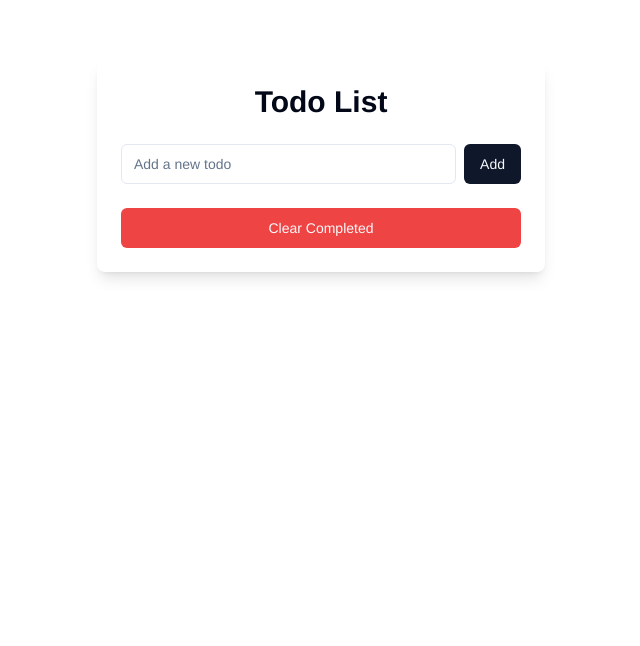
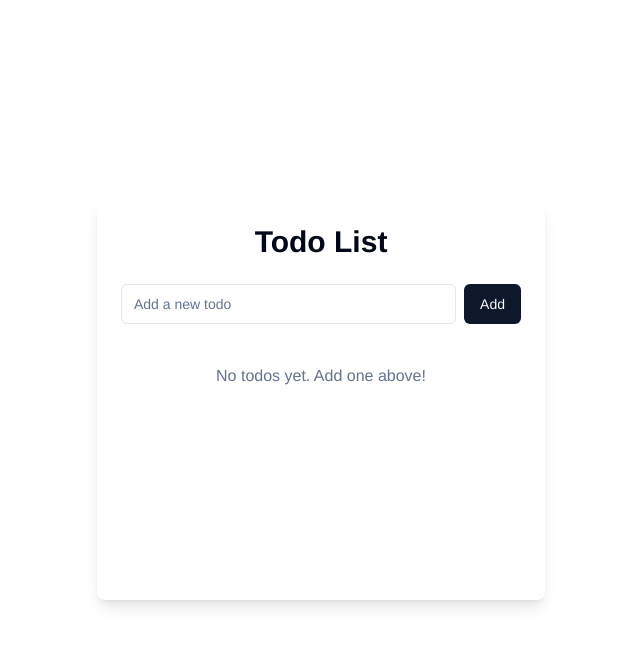
Before and after one commit to anthonybellon/vue-todo-list, a Vue app: page / in a window 1280 px wide. Shown: the top 646 px of the page, without its empty margins (319-959 px from the left). Built offline with nearby package versions, Linux system fonts and the light colour scheme.

Commit message:
fix: design UX, import issue of cn.

```diff
--- a/src/App.vue
+++ b/src/App.vue
@@ -1,18 +1,21 @@
 <script setup lang="ts">
-import { useTodoStore } from './stores/todo'
-import { onMounted } from 'vue'
-import TodoListVue from './components/TodoList.vue'
+import { useTodoStore } from "./stores/todo";
+import { onMounted } from "vue";
+import TodoListVue from "./components/TodoList.vue";
 
-const todoStore = useTodoStore()
+const todoStore = useTodoStore();
 
 onMounted(() => {
-  todoStore.loadTodos()
-})
+  todoStore.loadTodos();
+});
 </script>
 
 <template>
-  <div id="app">
-    <TodoListVue />
+  <div
+    id="app"
+    class="min-h-screen flex items-center justify-center bg-background p-4"
+  >
+    <TodoListVue class="w-full max-w-md" />
   </div>
 </template>
 
@@ -23,6 +26,5 @@ onMounted(() => {
   -moz-osx-font-smoothing: grayscale;
   text-align: center;
   color: #2c3e50;
-  margin-top: 60px;
 }
 </style>
--- a/src/components/TodoItem.vue
+++ b/src/components/TodoItem.vue
@@ -1,13 +1,11 @@
 <script lang="ts">
 import { defineComponent } from "vue";
 import { useTodoStore } from "../stores/todo";
-import { Button } from "./ui/button";
 import { Checkbox } from "./ui/checkbox";
 
 export default defineComponent({
   name: "TodoItem",
   components: {
-    Button,
     Checkbox,
   },
   props: {
@@ -31,13 +29,8 @@ export default defineComponent({
       todoStore.updateTodo({ ...props, completed: !props.completed });
     };
 
-    const deleteTodo = () => {
-      todoStore.deleteTodo(props.id);
-    };
-
     return {
       toggleComplete,
-      deleteTodo,
     };
   },
 });
@@ -59,13 +52,5 @@ export default defineComponent({
     >
       {{ text }}
     </span>
-    <Button
-      @click="deleteTodo"
-      variant="ghost"
-      size="sm"
-      class="text-destructive hover:text-destructive-foreground hover:bg-destructive/10"
-    >
-      Delete
-    </Button>
   </li>
 </template>
--- a/src/components/TodoList.vue
+++ b/src/components/TodoList.vue
@@ -1,5 +1,5 @@
 <script lang="ts">
-import { defineComponent } from "vue";
+import { defineComponent, computed } from "vue";
 import { useTodoStore } from "../stores/todo";
 import TodoItem from "./TodoItem.vue";
 import TodoInput from "./TodoInput.vue";
@@ -15,26 +15,53 @@ export default defineComponent({
   setup() {
     const todoStore = useTodoStore();
 
+    const hasCompletedTodos = computed(() => {
+      return todoStore.todos.some((todo) => todo.completed);
+    });
+
     return {
       todoStore,
+      hasCompletedTodos,
     };
   },
 });
 </script>
 
 <template>
-  <div class="max-w-md mx-auto mt-8 p-6 bg-card rounded-lg shadow-lg">
-    <h1 class="text-3xl font-bold mb-6 text-card-foreground">Todo List</h1>
-    <TodoInput class="mb-6" />
-    <ul aria-label="Todo list" class="space-y-3 mb-6">
-      <TodoItem v-for="todo in todoStore.todos" :key="todo.id" v-bind="todo" />
+  <div
+    class="bg-card rounded-lg shadow-lg p-4 sm:p-6 min-h-[400px] flex flex-col"
+  >
+    <h1
+      class="text-2xl sm:text-3xl font-bold mb-4 sm:mb-6 text-card-foreground"
+    >
+      Todo List
+    </h1>
+    <TodoInput class="mb-4 sm:mb-6" />
+    <div class="flex-grow overflow-y-auto mb-4">
+      <ul
+        v-if="todoStore.todos.length"
+        aria-label="Todo list"
+        class="space-y-2 sm:space-y-3"
+      >
+        <TodoItem
+          v-for="todo in todoStore.todos"
+          :key="todo.id"
+          v-bind="todo"
+        />
       </ul>
+      <p v-else class="text-muted-foreground text-center py-4">
+        No todos yet. Add one above!
+      </p>
+    </div>
+    <div v-if="hasCompletedTodos" class="border-t pt-4">
       <Button
         @click="todoStore.clearCompleted"
-      variant="destructive"
+        variant="outline"
+        size="sm"
         class="w-full"
       >
         Clear Completed
       </Button>
     </div>
+  </div>
 </template>
--- a/src/components/ui/button/custom-button.vue
+++ /dev/null
@@ -1,26 +0,0 @@
-<script setup lang="ts">
-import type { HTMLAttributes } from 'vue'
-import { Primitive, type PrimitiveProps } from 'radix-vue'
-import { type ButtonVariants, buttonVariants } from '.'
-import { cn } from '../../../lib/utils'
-
-interface Props extends PrimitiveProps {
-  variant?: ButtonVariants['variant']
-  size?: ButtonVariants['size']
-  class?: HTMLAttributes['class']
-}
-
-const props = withDefaults(defineProps<Props>(), {
-  as: 'custom-button'
-})
-</script>
-
-<template>
-  <Primitive
-    :as="as"
-    :as-child="asChild"
-    :class="cn(buttonVariants({ variant, size }), props.class)"
-  >
-    <slot />
-  </Primitive>
-</template>
--- /dev/null
+++ b/src/components/ui/button/customButton.vue
@@ -0,0 +1,26 @@
+<script setup lang="ts">
+import type { HTMLAttributes } from "vue";
+import { Primitive, type PrimitiveProps } from "radix-vue";
+import { type ButtonVariants, buttonVariants } from ".";
+import { cn } from "../../../lib/utils";
+
+interface Props extends PrimitiveProps {
+  variant?: ButtonVariants["variant"];
+  size?: ButtonVariants["size"];
+  class?: HTMLAttributes["class"];
+}
+
+const props = withDefaults(defineProps<Props>(), {
+  as: "customButton",
+});
+</script>
+
+<template>
+  <Primitive
+    :as="as"
+    :as-child="asChild"
+    :class="cn(buttonVariants({ variant, size }), props.class)"
+  >
+    <slot />
+  </Primitive>
+</template>
--- a/src/components/ui/button/index.ts
+++ b/src/components/ui/button/index.ts
@@ -1,32 +1,35 @@
-import { type VariantProps, cva } from 'class-variance-authority'
+import { type VariantProps, cva } from "class-variance-authority";
 
-export { default as Button } from './custom-button.vue'
+export { default as Button } from "./customButton.vue";
 
 export const buttonVariants = cva(
-  'inline-flex items-center justify-center whitespace-nowrap rounded-md text-sm font-medium ring-offset-background transition-colors focus-visible:outline-none focus-visible:ring-2 focus-visible:ring-ring focus-visible:ring-offset-2 disabled:pointer-events-none disabled:opacity-50',
+  "inline-flex items-center justify-center whitespace-nowrap rounded-md text-sm font-medium ring-offset-background transition-colors focus-visible:outline-none focus-visible:ring-2 focus-visible:ring-ring focus-visible:ring-offset-2 disabled:pointer-events-none disabled:opacity-50",
   {
     variants: {
       variant: {
-        default: 'bg-primary text-primary-foreground hover:bg-primary/90',
-        destructive: 'bg-destructive text-destructive-foreground hover:bg-destructive/90',
-        outline: 'border border-input bg-background hover:bg-accent hover:text-accent-foreground',
-        secondary: 'bg-secondary text-secondary-foreground hover:bg-secondary/80',
-        ghost: 'hover:bg-accent hover:text-accent-foreground',
-        link: 'text-primary underline-offset-4 hover:underline'
+        default: "bg-primary text-primary-foreground hover:bg-primary/90",
+        destructive:
+          "bg-destructive text-destructive-foreground hover:bg-destructive/90",
+        outline:
+          "border border-input bg-background hover:bg-accent hover:text-accent-foreground",
+        secondary:
+          "bg-secondary text-secondary-foreground hover:bg-secondary/80",
+        ghost: "hover:bg-accent hover:text-accent-foreground",
+        link: "text-primary underline-offset-4 hover:underline",
       },
       size: {
-        default: 'h-10 px-4 py-2',
-        xs: 'h-7 rounded px-2',
-        sm: 'h-9 rounded-md px-3',
-        lg: 'h-11 rounded-md px-8',
-        icon: 'h-10 w-10'
-      }
+        default: "h-10 px-4 py-2",
+        xs: "h-7 rounded px-2",
+        sm: "h-9 rounded-md px-3",
+        lg: "h-11 rounded-md px-8",
+        icon: "h-10 w-10",
+      },
     },
     defaultVariants: {
-      variant: 'default',
-      size: 'default'
-    }
+      variant: "default",
+      size: "default",
+    },
   }
-)
+);
 
-export type ButtonVariants = VariantProps<typeof buttonVariants>
+export type ButtonVariants = VariantProps<typeof buttonVariants>;
--- a/src/components/ui/checkbox/index.ts
+++ b/src/components/ui/checkbox/index.ts
@@ -1 +1 @@
-export { default as Checkbox } from './Checkbox.vue'
+export { default as Checkbox } from "./Checkbox.vue";
--- a/src/components/ui/input/Input.vue
+++ b/src/components/ui/input/Input.vue
@@ -1,24 +1,32 @@
 <script setup lang="ts">
-import type { HTMLAttributes } from 'vue'
-import { useVModel } from '@vueuse/core'
-import { cn } from '@/lib/utils'
+import type { HTMLAttributes } from "vue";
+import { useVModel } from "@vueuse/core";
+import { cn } from "../../../lib/utils";
 
 const props = defineProps<{
-  defaultValue?: string | number
-  modelValue?: string | number
-  class?: HTMLAttributes['class']
-}>()
+  defaultValue?: string | number;
+  modelValue?: string | number;
+  class?: HTMLAttributes["class"];
+}>();
 
 const emits = defineEmits<{
-  (e: 'update:modelValue', payload: string | number): void
-}>()
+  (e: "update:modelValue", payload: string | number): void;
+}>();
 
-const modelValue = useVModel(props, 'modelValue', emits, {
+const modelValue = useVModel(props, "modelValue", emits, {
   passive: true,
   defaultValue: props.defaultValue,
-})
+});
 </script>
 
 <template>
-  <input v-model="modelValue" :class="cn('flex h-10 w-full rounded-md border border-input bg-background px-3 py-2 text-sm ring-offset-background file:border-0 file:bg-transparent file:text-sm file:font-medium placeholder:text-muted-foreground focus-visible:outline-none focus-visible:ring-2 focus-visible:ring-ring focus-visible:ring-offset-2 disabled:cursor-not-allowed disabled:opacity-50', props.class)">
+  <input
+    v-model="modelValue"
+    :class="
+      cn(
+        'flex h-10 w-full rounded-md border border-input bg-background px-3 py-2 text-sm ring-offset-background file:border-0 file:bg-transparent file:text-sm file:font-medium placeholder:text-muted-foreground focus-visible:outline-none focus-visible:ring-2 focus-visible:ring-ring focus-visible:ring-offset-2 disabled:cursor-not-allowed disabled:opacity-50',
+        props.class
+      )
+    "
+  />
 </template>
--- a/src/components/ui/input/index.ts
+++ b/src/components/ui/input/index.ts
@@ -1 +1 @@
-export { default as Input } from './Input.vue'
+export { default as Input } from "./Input.vue";
```
Also changed, not shown: src/components/ui/checkbox/Checkbox.vue (+25 -14 lines). Lines whose indentation alone changed are shown as unchanged.
